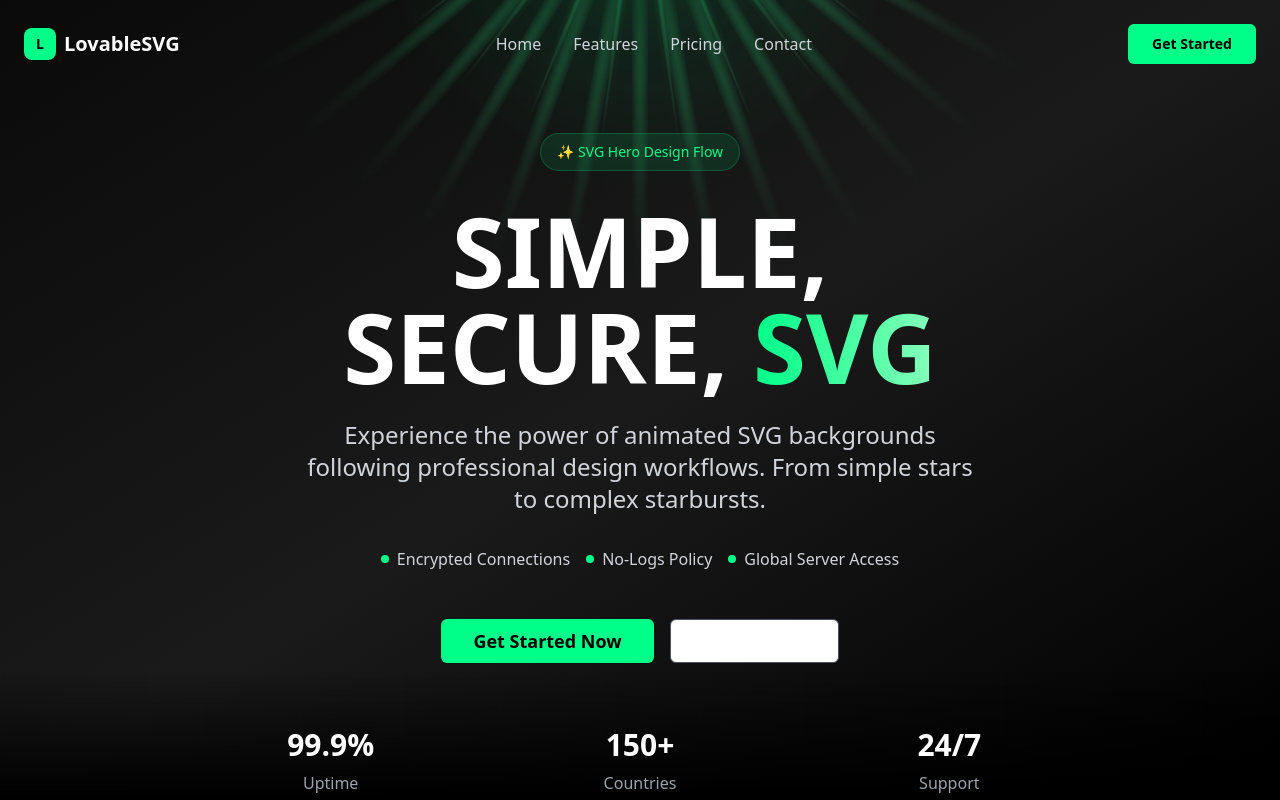
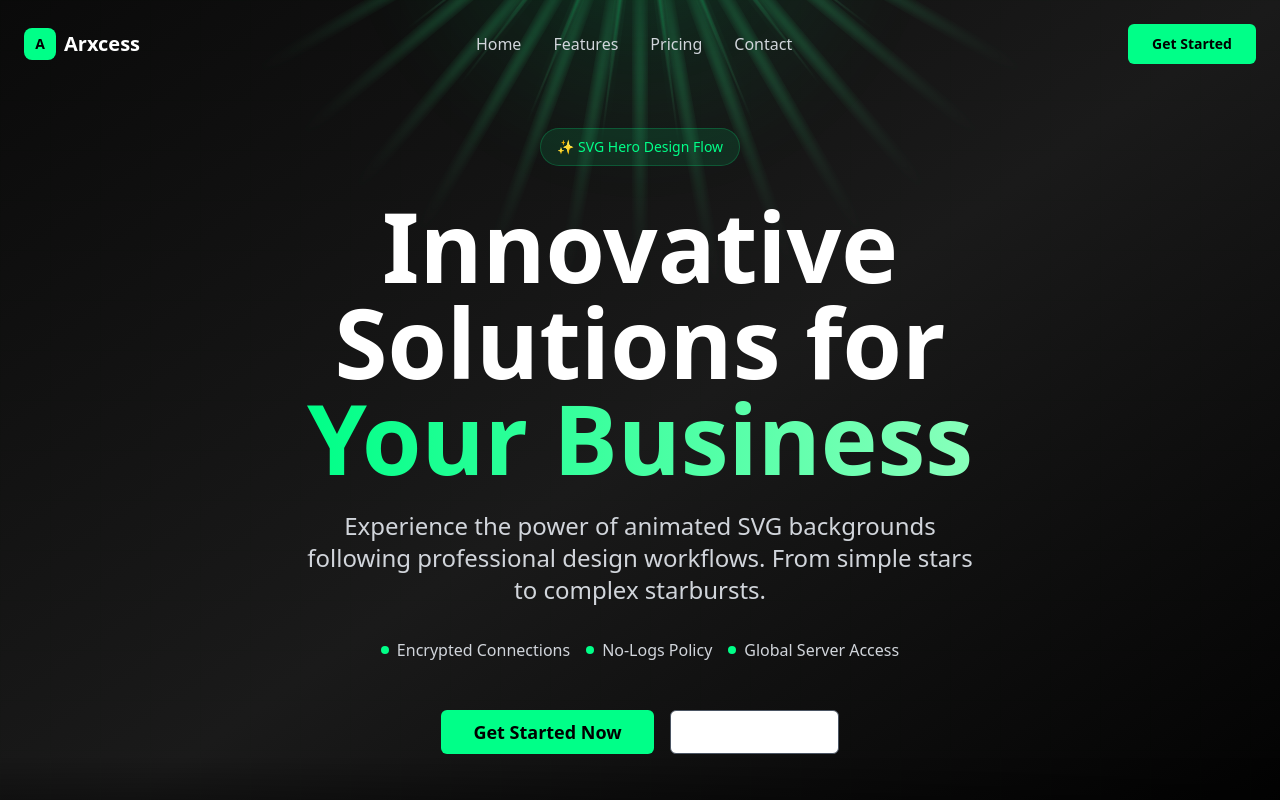
Before and after one commit to benjamintumwesigye/arxcess-website, a React (Vite) app: page / in a window 1280 px wide. Shown: the top 800 px of the page. Built offline with nearby package versions, Linux system fonts and the light colour scheme.

Commit message:
Change hero text and logo name
Update the hero heading to "Innovative Solutions for Your Businesss" and the logo name to "Arxcess" in the `Hero` component.

```diff
--- a/src/components/Hero.tsx
+++ b/src/components/Hero.tsx
@@ -31,9 +31,9 @@ const Hero = () => {
         <div className="max-w-7xl mx-auto flex items-center justify-between p-6">
           <div className="flex items-center space-x-2">
             <div className="w-8 h-8 bg-hero-green rounded-lg flex items-center justify-center">
-              <span className="text-black font-bold text-sm">L</span>
+              <span className="text-black font-bold text-sm">A</span>
             </div>
-            <span className="text-white font-semibold text-xl">LovableSVG</span>
+            <span className="text-white font-semibold text-xl">Arxcess</span>
           </div>
 
           <div className="hidden md:flex items-center space-x-8">
@@ -64,9 +64,9 @@ const Hero = () => {
             className="text-6xl md:text-8xl font-bold text-white mb-6 leading-tight animate-fade-in-up text-center"
             style={{ textWrap: 'balance' }}
           >
-            SIMPLE, SECURE,{' '}
+            Innovative Solutions for{' '}
             <span className="bg-gradient-to-r from-hero-green to-hero-green-light bg-clip-text text-transparent">
-              SVG
+              Your Business
             </span>
           </h1>
 
```
